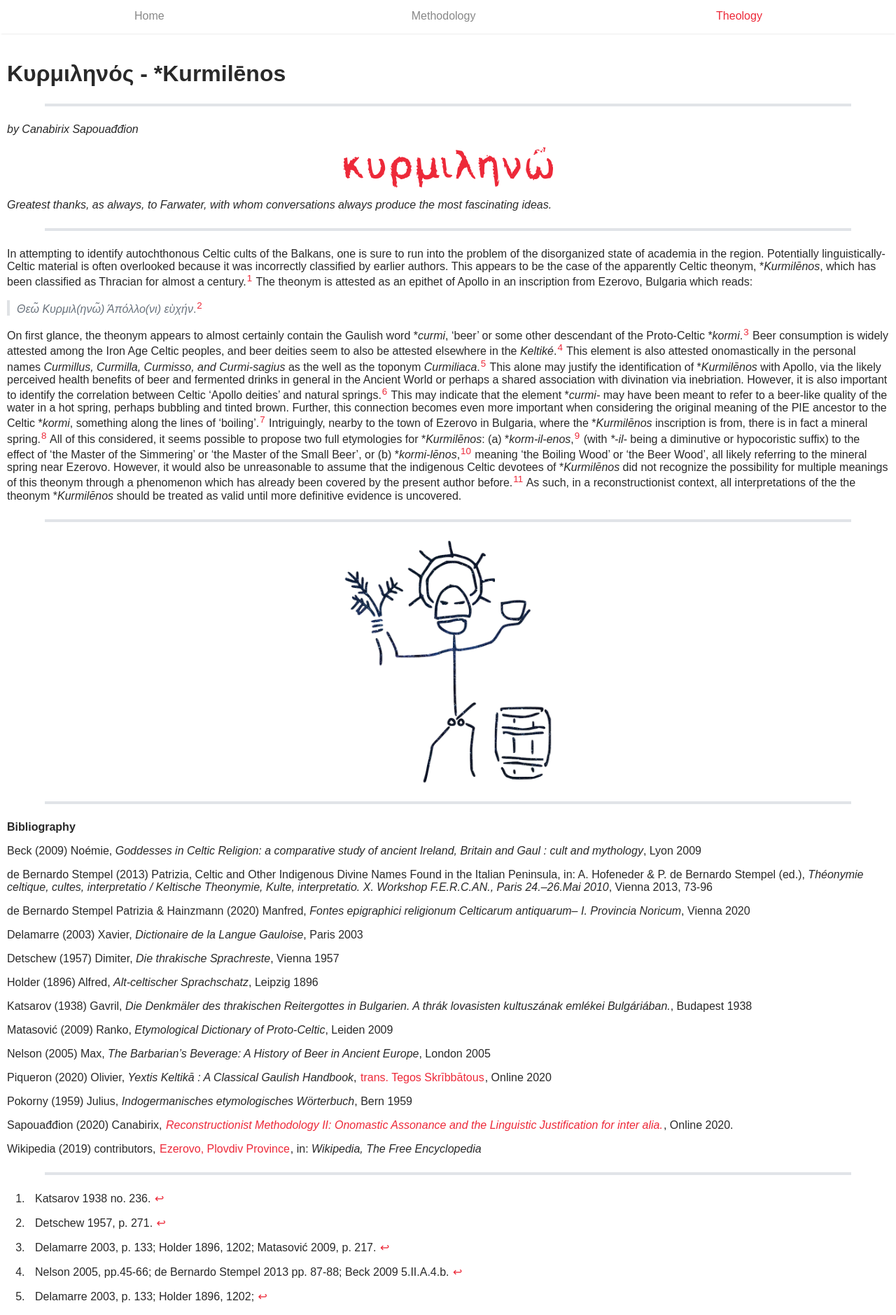
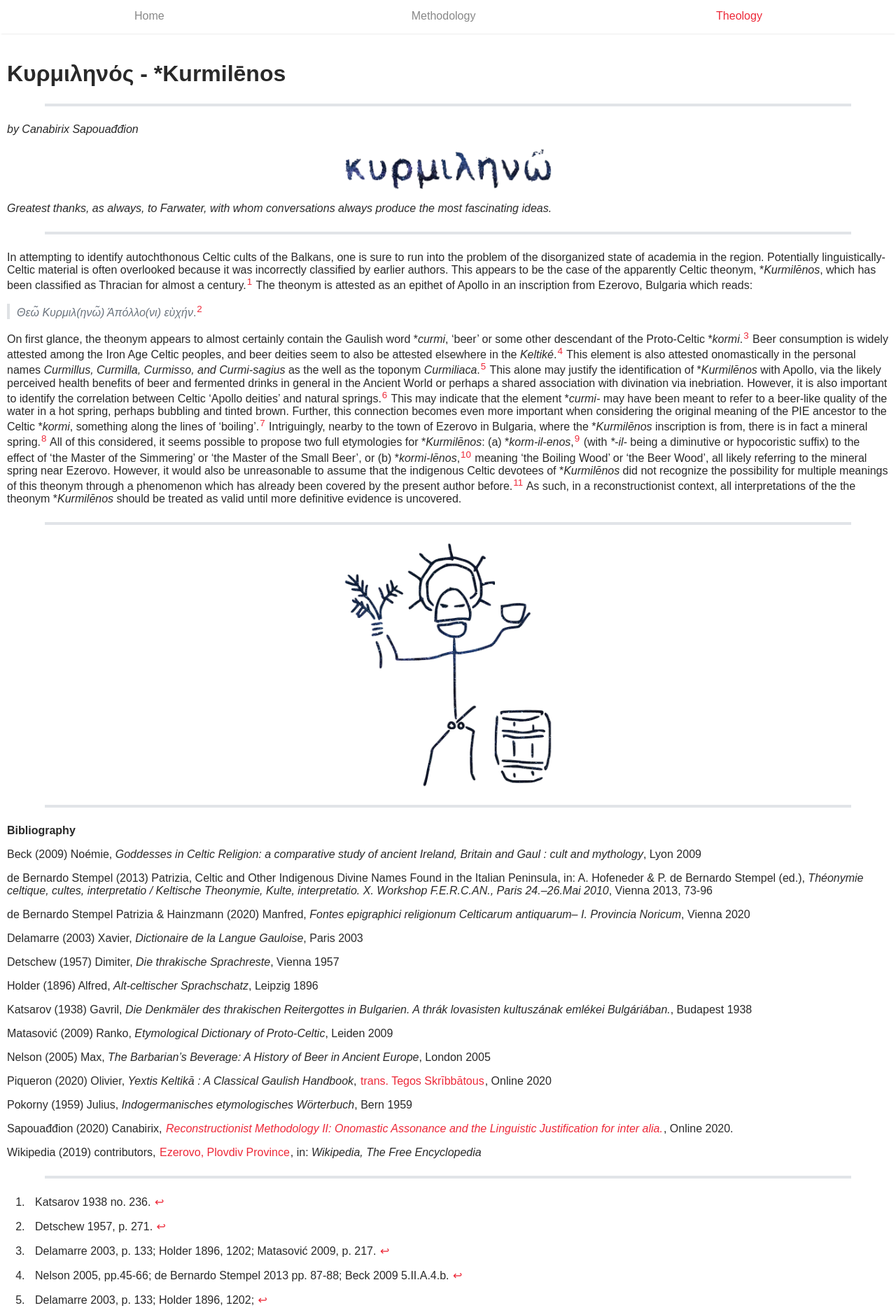
Before and after one commit to sapouidugnatos/uaricelton, a Jekyll site: the page built from _articles/kyrmilenos.md, in a window 1280 px wide. Shown: the part 452-2331 px from the top of the page at 70% size. Built offline with Jekyll 4.4.1, drawn with Linux system fonts in a browser that asks for light colours.

Commit message:
Fixed images for consistency

```diff
--- a/_articles/kyrmilenos.md
+++ b/_articles/kyrmilenos.md
@@ -10,7 +10,7 @@
 
 *by Canabirix Sapouađđion*
 
-![Kurmilēnos]({{ '/assets/img/kyrmilenos-head.png' | relative_url }} "Kurmilēnos")
+![Kurmilēnos]({{ '/assets/img/kyrmilenos-head.png' | relative_url }} "Kurmilēnos"){: .image-wide}
 
 *Greatest thanks, as always, to Farwater, with whom conversations always produce the most fascinating ideas.*
 
--- a/_sass/content.scss
+++ b/_sass/content.scss
@@ -275,3 +275,8 @@
     height: 381px;
     width: auto;
 }
+
+.image-wide {
+    width: 300px;
+    height: auto;
+}
```
Also changed, not shown: _articles/bussumaros.md (+1 -1 lines), _articles/scordus.md (+1 -1 lines), assets/img/bussumaros-head.png, assets/img/index-title.png, assets/img/kyrmilenos-head.png, assets/img/scordus-head.png.
